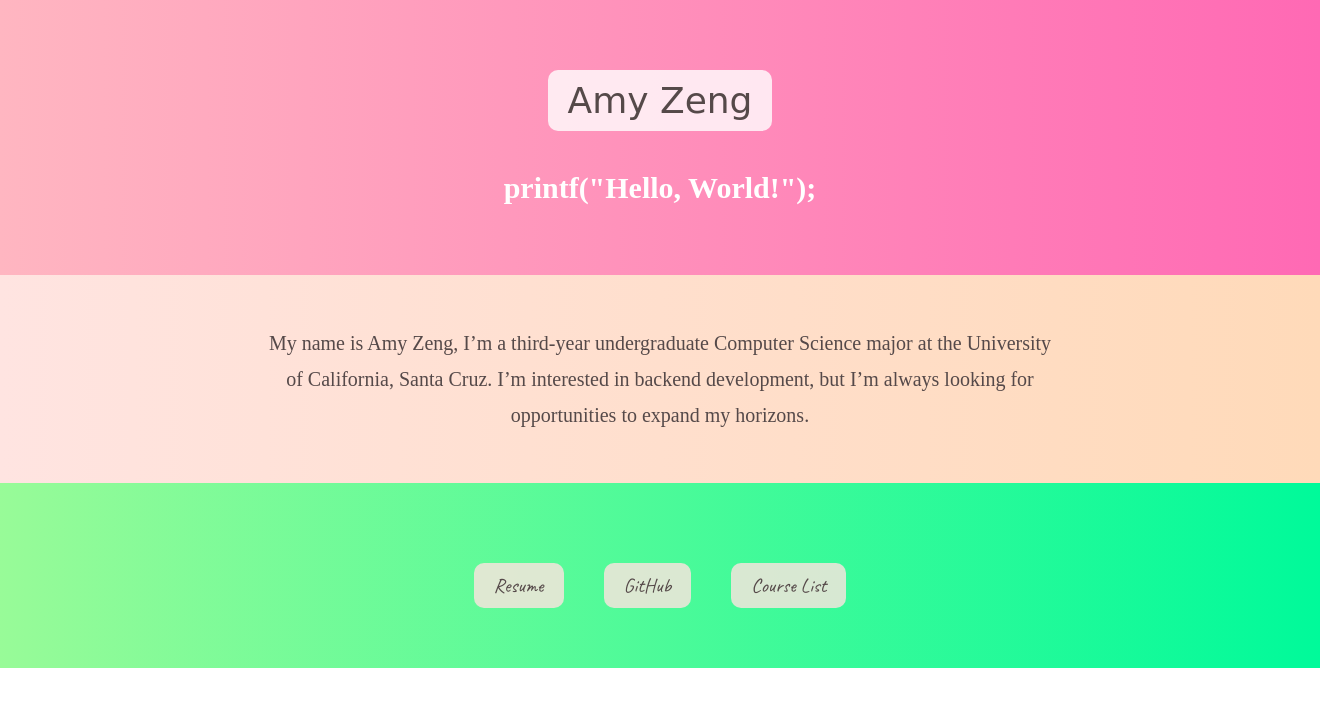
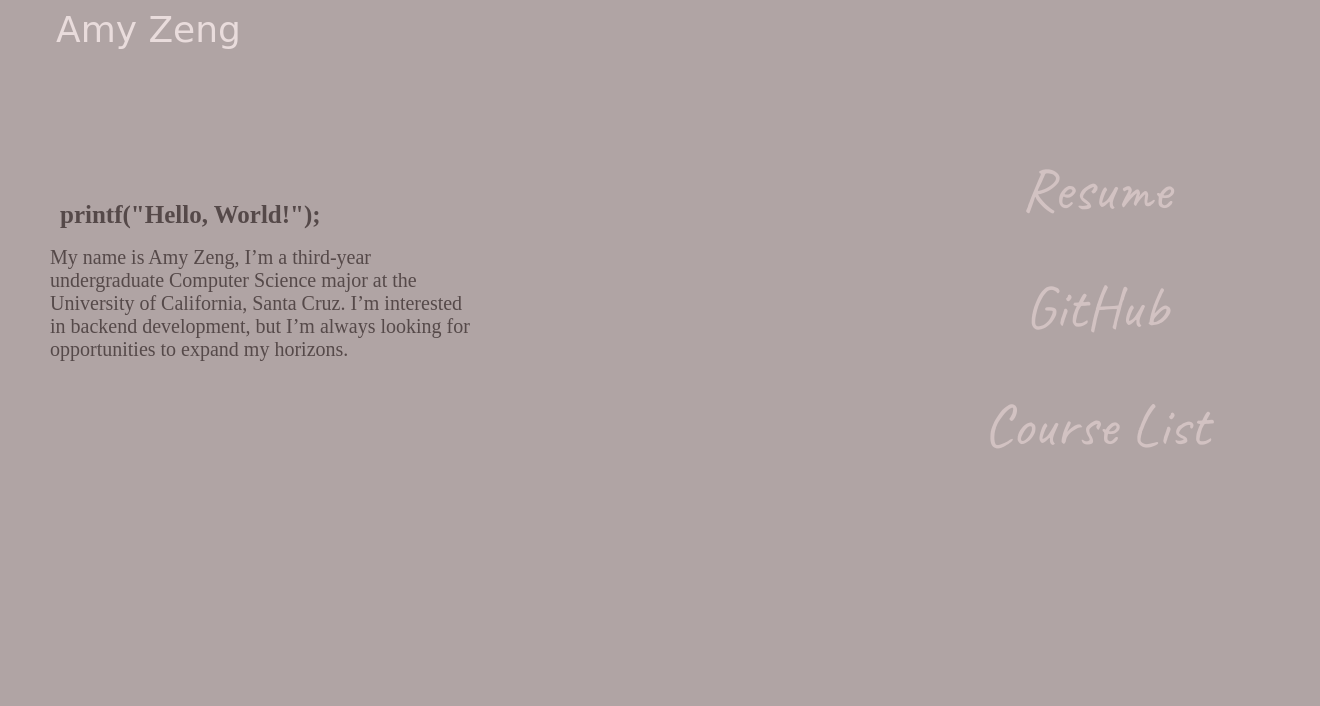
Before and after one commit to Inkyuuu/Inkyuuu.github.io, a plain HTML site: page index.html in a window 1280 px wide. Shown: the whole page, 1320 px wide, since content can reach past the window. Drawn offline with Linux system fonts and the light colour scheme; a web font is replaced by a local one.

Commit message:
making changes

```diff
--- a/index.html
+++ b/index.html
@@ -1,115 +1,88 @@
-<!DOCTYPE html>
-<html lang="en">
-<head>
-    <meta charset="UTF-8">
-    <meta name="viewport" content="width=device-width, initial-scale=1.0">
-    <title>Amy Zeng Portfolio</title>
 <style>
     @import url('https://fonts.googleapis.com/css2?family=Caveat:wght@400..700&display=swap');
     @import url('https://fonts.googleapis.com/css2?family=Meow+Script&display=swap');
     @import url('https://fonts.googleapis.com/css2?family=Headland+One&display=swap');
 
-        body {
-            margin: 0;
+
+    .external{
+        background-color: transparent;
+        border: none;
+        color: rgb(210, 194, 194);
+        font-size: 60px;
+        font-family:'Caveat', cursive;
+        margin-right: 15px;
+    }
+    .external:hover{
+        color: rgb(241, 222, 222);
+    }
+    .external:active{
+        color: rgb(143, 134, 134);
+    }
+    .right-side-list {
+      display: flex; /* Enable Flexbox */
+      flex-direction: column; /* Stack items vertically */
+      position: absolute; /* Position the container */
+      top: 150px; /* Start at the top */
+      right: 50px; /* Align to the right */
+      gap: 40px;
+    }
+    .caveat-cursive {
+    font-family: "Caveat", cursive;
+    font-optical-sizing: auto;
+    font-weight: 700;
+    font-style: bold;
+    }
+    .meow-script-regular {
+    font-family: "Meow Script", cursive;
+    font-weight: 400;
+    font-style: normal;
+    }
+    .headland-one-regular {
     font-family: "Headland One", serif;
+    font-weight: 400;
+    font-style: normal;
     }
-
-        /* Background Color Blocking */
-        .section {
-            width: 100%;
-            padding: 50px 20px;
-            text-align: center;
-        }
-
-        .section-1 {
-            background: linear-gradient(to right, #FFB6C1, #FF69B4);
-            color: white;
-        }
-        .section-2 {
-            background: linear-gradient(to right, #FFE4E1, #FFDAB9);
-            color: rgb(85, 73, 73);
-        }
-
-        .section-3 {
-            background: linear-gradient(to right, #98FB98, #00FA9A);
-            color: white;
-        }
-
-        /* General Button Styling */
-        button {
-            cursor: pointer;
+    .home{
+        background-color: transparent;
         border: none;
-            border-radius: 10px;
-            padding: 10px 20px;
-            transition: background-color 0.3s, transform 0.2s;
-        }
-
-        .home {
+        color:rgb(233, 220, 220);
         font-family: 'Meow Script', cursive;
         font-size: 36px;
-            background-color: rgba(255, 255, 255, 0.8);
-            color: rgb(85, 73, 73);
-            margin: 20px;
     }
-
-        .home:hover {
-            background-color: rgb(255, 228, 225);
-            transform: scale(1.1);
+    h1{
+        margin-top: 150px;
+        margin-right: 10px;
+        margin-left: 10px;
+        font-size: 25px;
+        color:rgb(85, 73, 73);
+        font-family: "Headland One";
     }
-
-        .external {
-            background-color: rgba(255, 228, 225, 0.8);
-            color: rgb(85, 73, 73);
+    .text-body{
+        margin-left: 50px;
+        margin-right: 800px;
         font-size: 20px;
-            font-family: 'Caveat', cursive;
-            margin: 10px;
-        }
-
-        .external:hover {
-            background-color: rgb(255, 182, 193);
-            transform: scale(1.05);
-        }
-
-        .text-body {
-            margin: 0 auto;
-            max-width: 800px;
-            line-height: 1.8;
-            font-size: 20px;
-        }
-
-        h1 {
-            font-size: 30px;
-            margin: 20px 0;
-        }
-
-        .right-side-list {
-            display: flex;
-            justify-content: center;
-            gap: 20px;
-            margin-top: 20px;
+        color:rgb(85, 73, 73);
+        font-family: "Headland One";
     }
 </style>
-</head>
-<body>
-
-    <div class="section section-1">
-        <button class="home">Amy Zeng</button>
+<body style="background-color: rgb(176,164,164);">
+<button class="home">
+    Amy Zeng
+</button>
 <h1>printf("Hello, World!");</h1>
+<body class= "text-body">My name is Amy Zeng, I’m a third-year
+    undergraduate Computer Science major at the
+    University of California, Santa Cruz. I’m
+    interested in backend development, but I’m always looking
+    for opportunities to expand my horizons. </body>
+<div class="right-side-list">
+    <button class="external">
+        Resume
+    </button>
+    <button class="external">
+        GitHub
+    </button>
+    <button class="external">
+        Course List
+    </button>
 </div>
-
-    <div class="section section-2">
-        <div class="text-body">
-            My name is Amy Zeng, I’m a third-year undergraduate Computer Science major at the University of California, Santa Cruz. I’m interested in backend development, but I’m always looking for opportunities to expand my horizons.
-        </div>
-    </div>
-
-    <div class="section section-3">
-        <div class="right-side-list">
-            <button class="external">Resume</button>
-            <button class="external">GitHub</button>
-            <button class="external">Course List</button>
-        </div>
-    </div>
-
-</body>
-</html>
```
Lines whose indentation alone changed are shown as unchanged.
